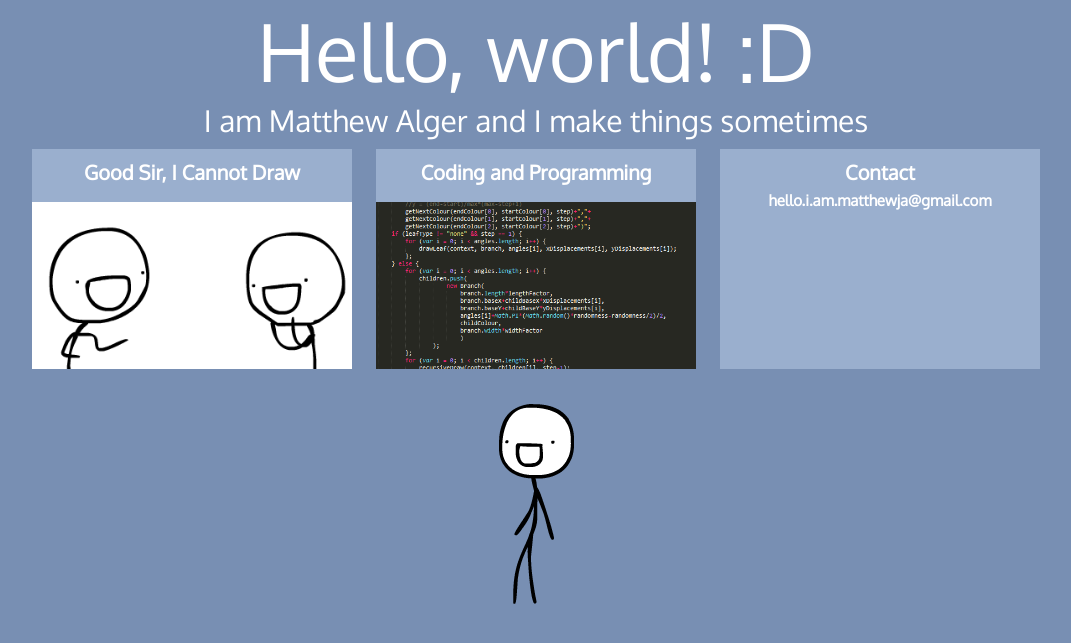
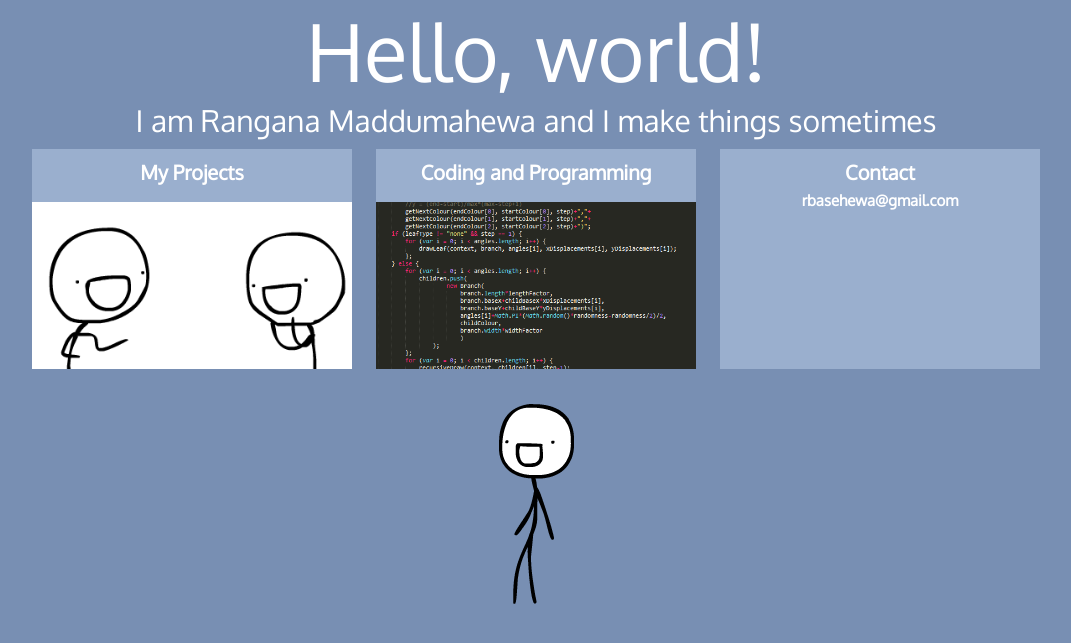
Before and after one commit to rbasehewa/rbasehewa.github.io, a Jekyll site: the page index.html, which Jekyll copies as it is, in a window 1280 px wide and 900 px high. Shown: the top 643 px of the window, without its empty margins (104-1175 px from the left). Built offline with Jekyll 4.4.1, drawn with Linux system fonts in a browser that asks for light colours; some of the changed text lies outside the part shown.

Commit message:
new layout

```diff
--- a/index.html
+++ b/index.html
@@ -4,7 +4,7 @@
 	<!-- Hello! :D -->
 
 	<head>
-		<title>MatthewJA</title>
+		<title>Rangana Maddumahewa</title>
 		<link rel="stylesheet" type="text/css" href="./styles.css">
 		<link href='http://fonts.googleapis.com/css?family=Oxygen' rel='stylesheet' type='text/css'>
 		<script src="http://ajax.googleapis.com/ajax/libs/jquery/1/jquery.min.js"></script>
@@ -19,20 +19,20 @@
 	</head>
 	<body>
 		<div id="top">
-			<h1>Hello, world! :D</h1>
-			<h2>I am Matthew Alger and I make things sometimes</h2>
+			<h1>Hello, world!</h1>
+			<h2>I am Rangana Maddumahewa and I make things sometimes</h2>
 
 			<a class="box" id="gsicd" onclick="goToScreen(1); return false;" href="#goodsiricannotdraw">
-				Good Sir, I Cannot Draw
+				My Projects
 			</a>
 
 			<a class="box" id="codingprogramming" onclick="goToScreen(2); return false;" href="#codingandprogramming">
 				Coding and Programming
 			</a>
 
-			<a class="box" href="mailto:hello.i.am.matthewja@gmail.com">
+			<a class="box" href="mailto:rbasehewa@gmail.com">
 				Contact<br>
-				<span class="text">hello.i.am.matthewja@gmail.com</span>
+				<span class="text">rbasehewa@gmail.com</span>
 			</a>
 
 			<div id="stickman">
@@ -41,12 +41,28 @@
 		</div>
 
 		<div id="goodsiricannotdraw">
-			<h1>Good Sir, I Cannot Draw</h1>
-			<h2>A webcomic about things, since 2010!</h2>
+			<h1>MY PROJECTS</h1>
+			<div class="col-md-4 col-sm-12 text-left">
+			</div>
+			<h2>A webcomic about things, since 2011!</h2>
 
-			<a class="box" id="gsicd2" href="http://gsicd.matthewja.com/">
-				Get on it!
-			</a>
+			<div class="row col-md-8 col-sm-12">
+				<a class="box" id="gsicd2" href="http://gsicd.matthewja.com/">
+					Get on it!
+				</a>
+			</div>
+
+			<div class="row col-md-8 col-sm-12">
+				<a class="box" id="gsicd2" href="http://gsicd.matthewja.com/">
+					Get on it!
+				</a>
+			</div>
+
+			<div class="row col-md-8 col-sm-12">
+				<a class="box" id="gsicd2" href="http://gsicd.matthewja.com/">
+					Get on it!
+				</a>
+			</div>
 
 			<a class="back" onclick="goToScreen(0); return false;" href="#">&lt;BACK&gt;</a>
 		</div>
```
